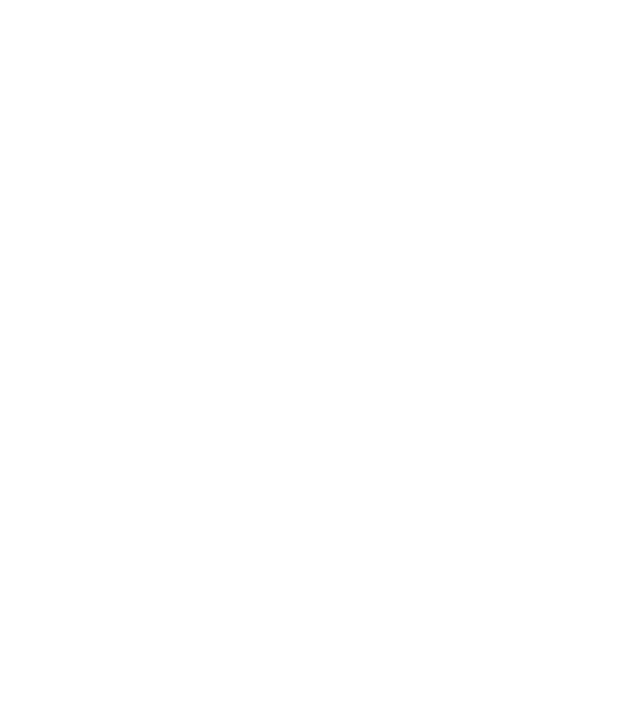
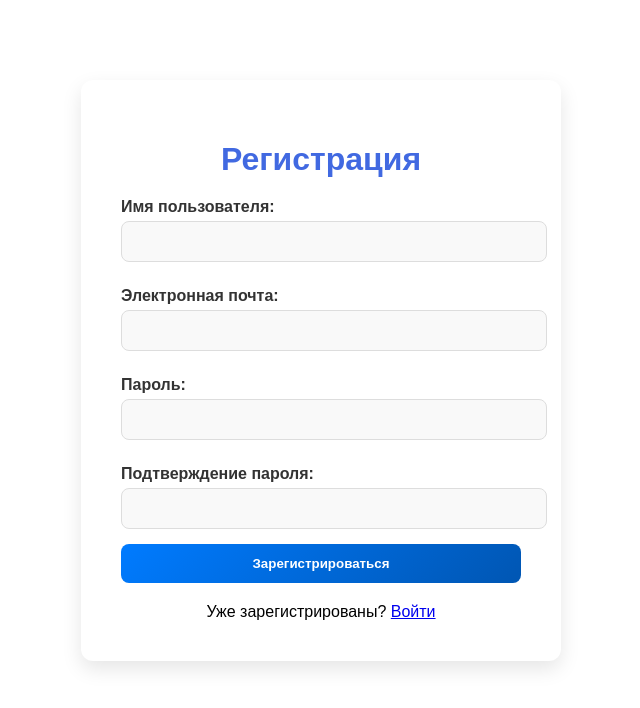
Before and after one commit to 1ARZAMAS/proga-laba1, a React (Create React App) app in the folder laba1/: page /register in a window 1280 px wide. Before the commit this address had no page. Shown: the top 708 px of the page, without its empty margins (319-959 px from the left). Built offline with nearby package versions, Linux system fonts and the light colour scheme; data requests are answered from the project's data file.

Commit message:
added auth and correction tests

```diff
--- a/laba1/db.json
+++ b/laba1/db.json
@@ -50,5 +50,13 @@
       "lastChecked": "2024-11-14",
       "isOnline": false
     }
+  ],
+  "users": [
+    {
+      "id": "7fb7",
+      "username": "test_user",
+      "email": "test_user@gmail.com",
+      "password": "1111"
+    }
   ]
 }
--- a/laba1/src/App.js
+++ b/laba1/src/App.js
@@ -4,17 +4,25 @@ import Home from "./pages/Home";
 import Detail from "./pages/Detail";
 import Form from "./pages/Form";
 import { SensorProvider } from './SensorContext';
+import { AuthProvider } from './auth/AuthContext';
+import PrivateRoute from './auth/PrivateRoute';
+import Login from './auth/Login';
+import Register from './auth/Register';
 
 const App = () => {
   return (
     <SensorProvider>
-      <Router>
-        <Routes>
-          <Route path="/" element={<Home />} />
-          <Route path="/detail/:id" element={<Detail />} />
-          <Route path="/add" element={<Form />} />
-        </Routes>
-      </Router>
+      <AuthProvider>
+        <Router>
+          <Routes>
+            <Route path="/login" element={<Login />} />
+            <Route path="/register" element={<Register />} />
+            <Route path="/" element={<PrivateRoute><Home /></PrivateRoute>} />
+            <Route path="/detail/:id" element={<PrivateRoute><Detail /></PrivateRoute>} />
+            <Route path="/add" element={<PrivateRoute><Form /></PrivateRoute>} />
+          </Routes>
+        </Router>
+      </AuthProvider>
     </SensorProvider>
   );
 };
--- /dev/null
+++ b/laba1/src/auth/Auth.css
@@ -0,0 +1,56 @@
+.auth-container {
+background: white;
+padding: 40px;
+border-radius: 12px;
+box-shadow: 0 8px 20px rgba(0, 0, 0, 0.1);
+max-width: 400px;
+width: 100%;
+margin: auto;
+margin-top: 10vh;
+font-family: Arial, sans-serif;
+}
+
+.auth-container h1,
+.auth-container h2 {
+text-align: center;
+color: royalblue;
+margin-bottom: 20px;
+}
+
+.auth-container label {
+display: block;
+margin-top: 10px;
+font-weight: bold;
+color: #333;
+}
+
+.auth-container input {
+width: 100%;
+padding: 12px;
+margin-top: 5px;
+margin-bottom: 15px;
+border: 1px solid #ddd;
+border-radius: 8px;
+background: #f9f9f9;
+}
+
+.auth-container button {
+width: 100%;
+padding: 12px;
+background: linear-gradient(135deg, #007bff, #0056b3);
+color: white;
+border: none;
+border-radius: 8px;
+font-weight: bold;
+}
+
+.auth-container .back-link {
+text-align: center;
+margin-top: 20px;
+}
+
+.error {
+color: red;
+text-align: center;
+margin-bottom: 15px;
+}
--- /dev/null
+++ b/laba1/src/auth/AuthContext.js
@@ -0,0 +1,60 @@
+import React, { createContext, useState, useEffect } from 'react';
+import axios from 'axios';
+
+export const AuthContext = createContext();
+
+export const AuthProvider = ({ children }) => {
+    const [isAuthenticated, setIsAuthenticated] = useState(false);
+    const [currentUser, setCurrentUser] = useState(null);
+    const [users, setUsers] = useState([]);
+
+    useEffect(() => {
+        axios.get('http://localhost:5000/users')
+            .then(response => setUsers(response.data))
+            .catch(error => console.error("Ошибка загрузки пользователей:", error));
+    }, []);
+
+    const register = async ({ username, email, password }) => {
+        const usernameExists = users.some(user => user.username === username);
+        const emailExists = users.some(user => user.email === email);
+
+        if (usernameExists) return { success: false, message: 'Имя пользователя уже занято' };
+        if (emailExists) return { success: false, message: 'Почта уже используется' };
+
+        try {
+            const response = await axios.post('http://localhost:5000/users', { username, email, password });
+            setUsers(prev => [...prev, response.data]);
+            return { success: true };
+        } catch (error) {
+            console.error("Ошибка регистрации:", error);
+            return { success: false, message: 'Ошибка регистрации' };
+        }
+    };
+
+    const login = async (username, password) => {
+        try {
+            const response = await axios.get(`http://localhost:5000/users?username=${username}&password=${password}`);
+            if (response.data.length > 0) {
+                setIsAuthenticated(true);
+                setCurrentUser(response.data[0]);
+                return { success: true };
+            } else {
+                return { success: false, message: 'Неверный логин или пароль' };
+            }
+        } catch (error) {
+            console.error("Ошибка входа:", error);
+            return { success: false, message: 'Ошибка входа' };
+        }
+    };
+
+    const logout = () => {
+        setIsAuthenticated(false);
+        setCurrentUser(null);
+    };
+
+    return (
+        <AuthContext.Provider value={{ isAuthenticated, login, logout, register, currentUser }}>
+            {children}
+        </AuthContext.Provider>
+    );
+};
--- /dev/null
+++ b/laba1/src/auth/Login.js
@@ -0,0 +1,50 @@
+import React, { useState, useContext } from 'react';
+import { useNavigate, Link } from 'react-router-dom';
+import { AuthContext } from './AuthContext';
+import './Auth.css';
+
+const Login = () => {
+    const { login } = useContext(AuthContext);
+    const navigate = useNavigate();
+    const [form, setForm] = useState({ username: '', password: '' });
+    const [error, setError] = useState('');
+
+    const handleChange = e => {
+        setForm({ ...form, [e.target.name]: e.target.value });
+    };
+
+    const handleSubmit = async (e) => {
+        e.preventDefault();
+
+        if (!form.username || !form.password) {
+            setError('Заполните все поля');
+            return;
+        }
+
+        const result = await login(form.username, form.password);
+        if (result.success) {
+            navigate('/');
+        } else {
+            setError(result.message);
+        }
+    };
+
+    return (
+        <div className="auth-container">
+            <h2>Вход</h2>
+            {error && <p className="error">{error}</p>}
+            <form onSubmit={handleSubmit}>
+                <label>Имя пользователя:</label>
+                <input name="username" value={form.username} onChange={handleChange} required />
+                <label>Пароль:</label>
+                <input type="password" name="password" value={form.password} onChange={handleChange} required />
+                <button type="submit">Войти</button>
+            </form>
+            <div className="back-link">
+                Нет аккаунта? <Link to="/register">Зарегистрироваться</Link>
+            </div>
+        </div>
+    );
+};
+
+export default Login;
--- /dev/null
+++ b/laba1/src/auth/PrivateRoute.js
@@ -0,0 +1,11 @@
+import React, { useContext } from 'react';
+import { Navigate } from 'react-router-dom';
+import { AuthContext } from './AuthContext';
+
+const PrivateRoute = ({ children }) => {
+    const { isAuthenticated } = useContext(AuthContext);
+
+    return isAuthenticated ? children : <Navigate to="/login" />;
+};
+
+export default PrivateRoute;
--- /dev/null
+++ b/laba1/src/auth/Register.js
@@ -0,0 +1,94 @@
+import React, { useState, useContext } from 'react';
+import { useNavigate, Link } from 'react-router-dom';
+import { AuthContext } from './AuthContext';
+import './Auth.css';
+
+const Register = () => {
+    const { register } = useContext(AuthContext);
+    const navigate = useNavigate();
+    const [form, setForm] = useState({
+        username: '',
+        email: '',
+        password: '',
+        confirm: '',
+    });
+    const [error, setError] = useState('');
+
+    const validateEmail = (email) => {
+        const emailRegex = /^[^\s@]+@[^\s@]+\.[^\s@]+$/;
+        return emailRegex.test(email);
+    };
+
+    const handleChange = e => {
+        setForm({ ...form, [e.target.name]: e.target.value });
+    };
+
+    const handleSubmit = async (e) => {
+        e.preventDefault();
+
+        if (!form.username || !form.email || !form.password || !form.confirm) {
+            setError('Все поля должны быть заполнены');
+            return;
+        }
+
+        if (/\s/.test(form.username)) {
+            setError('Имя пользователя не должно содержать пробелы');
+            return;
+        }
+
+        if (/\s/.test(form.password)) {
+            setError('Пароль не должен содержать пробелы');
+            return;
+        }
+
+        if (!validateEmail(form.email)) {
+            setError('Введите корректный email');
+            return;
+        }
+
+        if (form.password.length < 4) {
+            setError('Пароль должен быть не менее 4 символов');
+            return;
+        }
+
+        if (form.password !== form.confirm) {
+            setError('Пароли не совпадают');
+            return;
+        }
+
+        const result = await register({
+            username: form.username,
+            email: form.email,
+            password: form.password
+        });
+
+        if (result.success) {
+            navigate('/login');
+        } else {
+            setError(result.message);
+        }
+    };
+
+    return (
+        <div className="auth-container">
+            <h1>Регистрация</h1>
+            {error && <p className="error">{error}</p>}
+            <form onSubmit={handleSubmit}>
+                <label>Имя пользователя:</label>
+                <input name="username" value={form.username} onChange={handleChange} required />
+                <label>Электронная почта:</label>
+                <input type="email" name="email" value={form.email} onChange={handleChange} required />
+                <label>Пароль:</label>
+                <input type="password" name="password" value={form.password} onChange={handleChange} required />
+                <label>Подтверждение пароля:</label>
+                <input type="password" name="confirm" value={form.confirm} onChange={handleChange} required />
+                <button type="submit">Зарегистрироваться</button>
+                <div className="back-link">
+                    Уже зарегистрированы? <Link to="/login">Войти</Link>
+                </div>
+            </form>
+        </div>
+    );
+};
+
+export default Register;
--- a/laba1/src/pages/Home.js
+++ b/laba1/src/pages/Home.js
@@ -1,13 +1,27 @@
 import React, { useContext } from 'react';
 import { Link } from 'react-router-dom';
-import { SensorContext } from '../SensorContext'; // путь может отличаться
+import { SensorContext } from '../SensorContext';
+import { AuthContext } from '../auth/AuthContext';
 
 const Home = () => {
     const { sensors } = useContext(SensorContext);
+    const { logout } = useContext(AuthContext);
 
     return (
         <div style={{ padding: '20px' }}>
-            <h1>Список датчиков</h1>
+            <div style={{ display: 'flex', justifyContent: 'space-between', alignItems: 'center' }}>
+                <h1>Список датчиков</h1>
+                <button onClick={logout} style={{
+                    padding: '10px 15px',
+                    backgroundColor: 'red',
+                    color: 'white',
+                    border: 'none',
+                    borderRadius: '5px',
+                    cursor: 'pointer'
+                }}>
+                    Выйти
+                </button>
+            </div>
             <div style={{ display: 'flex', gap: '20px', flexWrap: 'wrap' }}>
                 {sensors.map(sensor => (
                     <div key={sensor.id} style={{
@@ -27,12 +41,12 @@ const Home = () => {
                             <strong>Состояние:</strong>{' '}
                             {sensor.isOnline ? 'Онлайн' : 'Оффлайн'}
                         </p>
-                        <Link to={`/detail/${sensor.id}`}>🔍 Подробнее</Link>
+                        <Link to={`/detail/${sensor.id}`}>Подробнее</Link>
                     </div>
                 ))}
             </div>
             <br />
-            <Link to="/add">➕ Добавить датчик</Link>
+            <Link to="/add">Добавить датчик</Link>
         </div>
     );
 };
```
